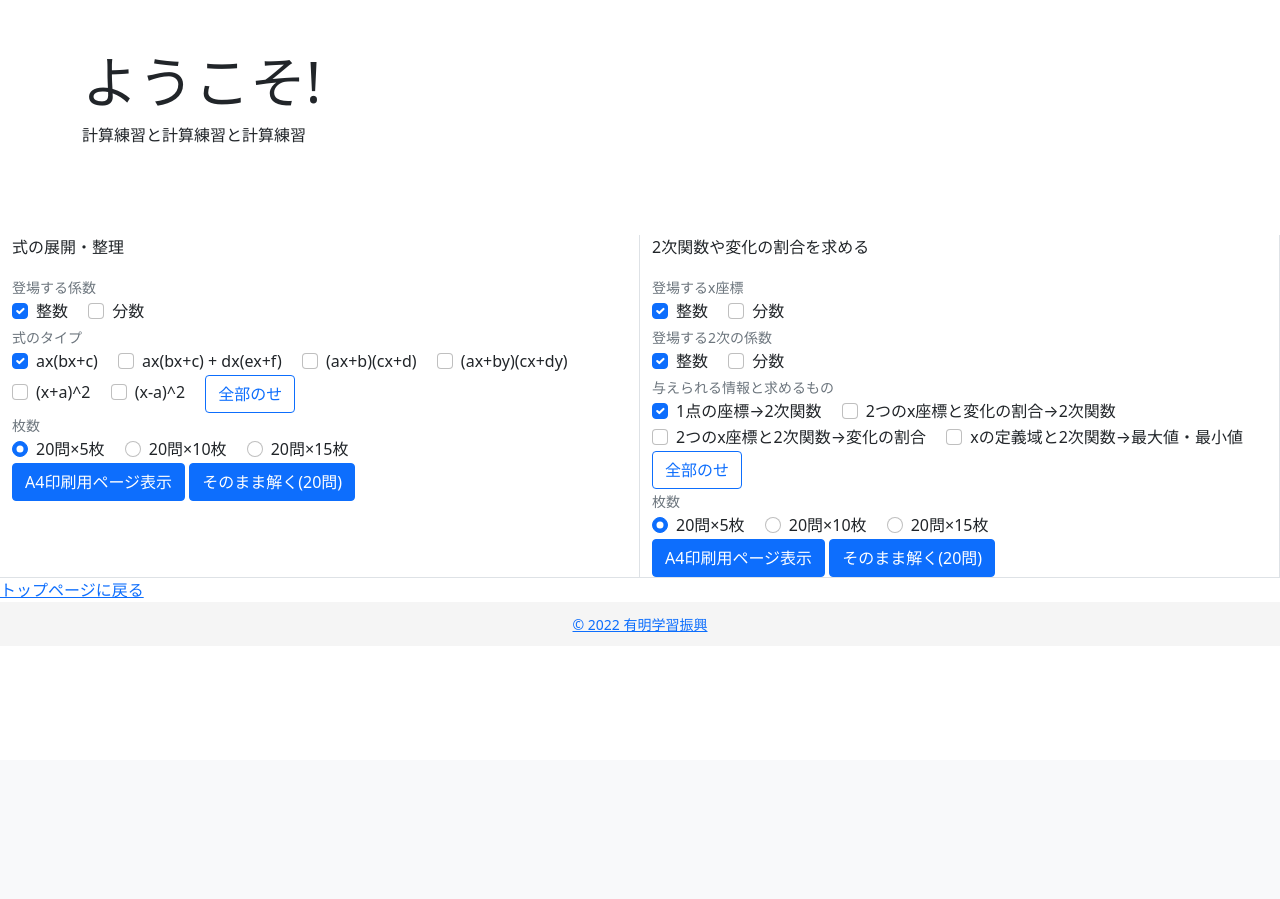
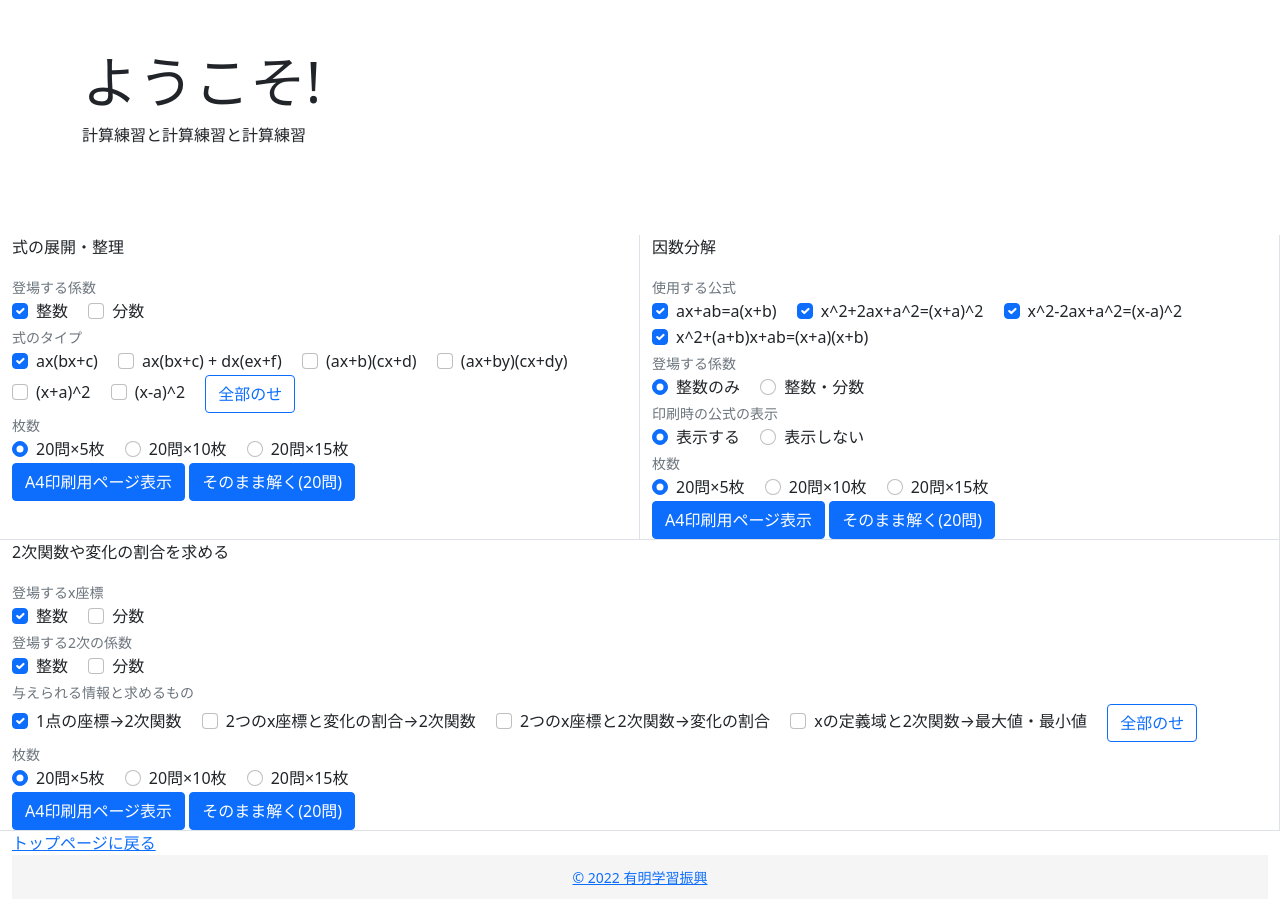
Before and after one commit to kensoooooon/math-print, a Django app: template math_print/templates/math_print/junior_highschool3/junior_highschool3.html in a window 1280 px wide. Shown: the part 40-939 px from the top of the page. Before the commit the page ends 672 px from the top, so only its background shows below. Run offline with Django 3.2, Linux system fonts and the light colour scheme; the template is opened without the code that fills it, so the values that code supplies are empty; parts of the project's set-up code (start-up, migrations or seed data) failed here and were passed over.

Commit message:
making factorization

```diff
--- a/math_print/templates/math_print/index.html
+++ b/math_print/templates/math_print/index.html
@@ -15,7 +15,7 @@
         <li class="list-group-item"><a href="{% url 'elementary_school5' %}">小5の計算練習</a>(約分, 分数と小数の相互変換, 分数の計算練習)</li>
         <li class="list-group-item"><a href="{% url 'junior_highschool1' %}">中1の計算練習</a>(正負混合四則演算, 文字計算, 1次方程式, 形が決まった1次方程式, 比例, おうぎ形)</li>
         <li class="list-group-item"><a href="{% url 'junior_highschool2' %}">中2の計算練習</a>(連立方程式, 文字計算, 1次関数を求める)</li>
-        <li class="list-group-item"><a href="{% url 'junior_highschool3' %}">中3の計算練習</a>(式の展開・整理, 2次関数)</li>
+        <li class="list-group-item"><a href="{% url 'junior_highschool3' %}">中3の計算練習</a>(式の展開・整理, 因数分解, 2次関数)</li>
         <li class="list-group-item"><a href="{% url 'highschool1' %}">高1の計算練習</a>(平方完成)</li>
     </ul>
 </div>
--- a/math_print/templates/math_print/junior_highschool3/junior_highschool3.html
+++ b/math_print/templates/math_print/junior_highschool3/junior_highschool3.html
@@ -125,6 +125,94 @@
             </form>
         </div>
         <div class="col border-end border-bottom">
+            <p>因数分解</p>
+            <form action="?" method="post" enctype="multipart/form-data">
+                {% csrf_token %}
+                <small class="text-muted">使用する公式</small>
+                <div class="form-group">
+                    <div class="form-check form-check-inline">
+                        <input class="form-check-input" type="checkbox" value="ax+ab=a(x+b)" name="factorization_type" id="ax+ab=a(x+b)" checked>
+                        <label class="form-check-label" for="ax+ab=a(x+b)">
+                            ax+ab=a(x+b)
+                        </label>
+                    </div>
+                    <div class="form-check form-check-inline">
+                        <input class="form-check-input" type="checkbox" value="x^2+2ax+a^2=(x+a)^2" name="factorization_type" id="x^2+2ax+a^2=(x+a)^2" checked>
+                        <label class="form-check-label" for="x^2+2ax+a^2=(x+a)^2">
+                            x^2+2ax+a^2=(x+a)^2
+                        </label>
+                    </div>
+                    <div class="form-check form-check-inline">
+                        <input class="form-check-input" type="checkbox" value="x^2-2ax+a^2=(x-a)^2" name="factorization_type" id="x^2-2ax+a^2=(x-a)^2" checked>
+                        <label class="form-check-label" for="x^2-2ax+a^2=(x-a)^2">
+                            x^2-2ax+a^2=(x-a)^2
+                        </label>
+                    </div>
+                    <div class="form-check form-check-inline">
+                        <input class="form-check-input" type="checkbox" value="x^2+(a+b)x+ab=(x+a)(x+b)" name="factorization_type" id="x^2+(a+b)x+ab=(x+a)(x+b)" checked>
+                        <label class="form-check-label" for="x^2+(a+b)x+ab=(x+a)(x+b)">
+                            x^2+(a+b)x+ab=(x+a)(x+b)
+                        </label>
+                    </div>
+                </div>
+                <small class="text-muted">登場する係数</small>
+                <div class="form-group">
+                    <div class="form-check form-check-inline">
+                        <input class="form-check-input" type="radio" value="only_integer" name="coefficient_used_for_factorization" id="only_integer" checked>
+                        <label class="form-check-label" for="only_integer">
+                            整数のみ
+                        </label>
+                    </div>
+                    <div class="form-check form-check-inline">
+                        <input class="form-check-input" type="radio" value="integer_and_frac" name="coefficient_used_for_factorization" id="integer_and_frac">
+                        <label class="form-check-label" for="integer_and_frac">
+                            整数・分数
+                        </label>
+                    </div>
+                </div>
+                <small class="text-muted">印刷時の公式の表示</small>
+                <div class="form-group">
+                    <div class="form-check form-check-inline">
+                        <input class="form-check-input" type="radio" value="show_factorization_formula" name="show_formula" id="show_factorization_formula" checked>
+                        <label class="form-check-label" for="show_factorization_formula">
+                            表示する
+                        </label>
+                    </div>
+                    <div class="form-check form-check-inline">
+                        <input class="form-check-input" type="radio" value="not_show_factorization_formula" name="show_formula" id="not_show_facotrization_formula">
+                        <label class="form-check-label" for="not_show_factorization_formula">
+                            表示しない
+                        </label>
+                    </div>
+                </div>
+                <small class="text-muted">枚数</small>
+                <div class="form-group">
+                    <div class="form-check form-check-inline">
+                        <input class="form-check-input" type="radio" value="5" name="paper_number" id="FactorizationFivePaperRadio" checked>
+                        <label class="form-check-label" for="FactorizationFivePaperRadio">
+                            20問×5枚
+                        </label>
+                    </div>
+                    <div class="form-check form-check-inline">
+                        <input class="form-check-input" type="radio" value="10" name="paper_number" id="FactorizationTenPaperRadio">
+                        <label class="form-check-label" for="FactorizationTenPaperRadio">
+                            20問×10枚
+                        </label>
+                    </div>
+                    <div class="form-check form-check-inline">
+                        <input class="form-check-input" type="radio" value="15" name="paper_number" id="FactorizationFifteenPaperRadio">
+                        <label class="form-check-label" for="FactorizationFifteenPaperRadio">
+                            20問×15枚
+                        </label>
+                    </div>
+                </div>
+                <input class="btn btn-primary" type="submit" value="A4印刷用ページ表示" formaction="{% url 'factorization_print' %}">
+                <input class="btn btn-primary" type="submit" value="そのまま解く(20問)" formaction="{% url 'factorization_display' %}">
+            </form>
+        </div>
+    </div>
+    <div class="row">
+        <div class="col border-end border-bottom">
             <p>2次関数や変化の割合を求める</p>
             <form action="?" method="post" enctype="multipart/form-data">
                 {% csrf_token %}
@@ -212,7 +300,6 @@
             </form>
         </div>
     </div>
-    </div>
     <div class="row center">
         <a href="{% url 'index' %}">トップページに戻る</a>
     </div>
--- a/math_print/urls.py
+++ b/math_print/urls.py
@@ -62,6 +62,9 @@ urlpatterns = [
     # 2次関数
     path('quadratic_function/print/', views.print_quadratic_function, name='quadratic_function_print'),
     path('quadratic_function/display/', views.display_quadratic_function, name='quadratic_function_display'),
+    # 因数分解
+    path('factorization/print/', views.print_factorization, name='factorization_print'),
+    path('factorization/display/', views.display_factorization, name='factorization_display'),
     #########################################
     ### 高1 ###
     path('highschool1/', views.show_highschool1, name='highschool1'),
--- a/mysite/settings.py
+++ b/mysite/settings.py
@@ -23,7 +23,7 @@ BASE_DIR = os.path.dirname(os.path.dirname(os.path.abspath(__file__)))
 SECRET_KEY = '$dbc&8)4q!y#h-^-=mzvkekmgi-5c&q2h3&kyr55(4gi-(x_e3'
 
 # SECURITY WARNING: don't run with debug turned on in production!
-DEBUG = False
+DEBUG = True
 
 ALLOWED_HOSTS = ['127.0.0.1', '.pythonanywhere.com', 'kensu.pythonanywhere.com']
 
```
Also changed, not shown: math_print/math_process/factorizaton.py (added, +83 -0 lines), math_print/views.py (+65 -0 lines).
